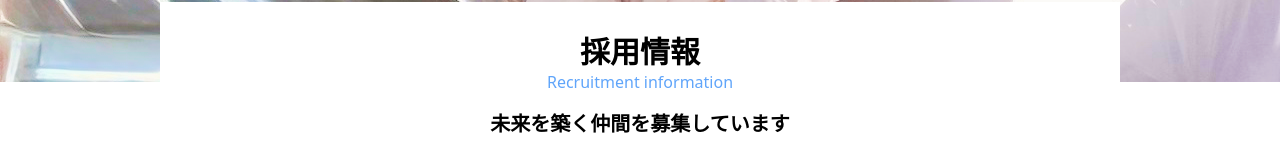
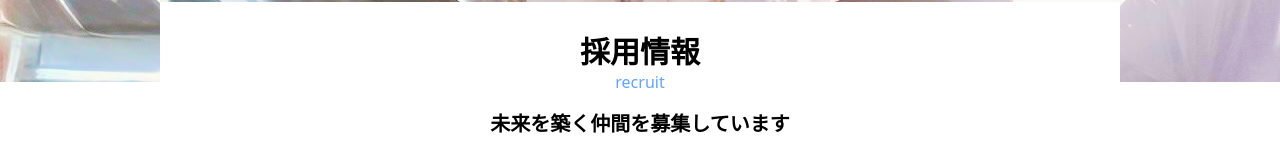
Before and after one commit to teppei1994667/OtaniKogyo_HP, a Next.js app: page /recruit in a window 1280 px wide. Shown: the part 438-598 px from the top of the page. Built offline with nearby package versions, Linux system fonts and the light colour scheme.

Commit message:
軽微な修正

```diff
--- a/src/app/company/component/CpTitile.tsx
+++ b/src/app/company/component/CpTitile.tsx
@@ -12,6 +12,7 @@ export const CpTitle = (props: CpTitleProps) => {
       <Grid container className={`justify-center ${marginTop}`}>
         <Grid className="text-center w-full">
           <h1 className="font-bold text-3xl">{title}</h1>
+          <p className="text-base text-blue-400">company</p>
           <div className="mt-2 mx-auto w-2/3 border-b border-gray-400"></div>
         </Grid>
       </Grid>
--- a/src/app/recruit/page.tsx
+++ b/src/app/recruit/page.tsx
@@ -18,7 +18,7 @@ export default function RecruitmentInformation() {
       <Grid container className="md:-mt-20 xl:h-60 w-full justify-center">
         <Grid className="w-11/12 lg:w-240 bg-white text-center pt-6 sm:pt-8">
           <h1 className="font-bold text-3xl">採用情報</h1>
-          <h1 className="text-base text-blue-400">Recruitment information</h1>
+          <h1 className="text-base text-blue-400">recruit</h1>
           <h1 className="font-bold text-xl mt-4">
             未来を築く仲間を募集しています
           </h1>
--- a/src/app/services/page.tsx
+++ b/src/app/services/page.tsx
@@ -18,7 +18,7 @@ export default function OurService() {
       <Grid container className="md:-mt-20 xl:h-80 w-full justify-center">
         <Grid className="w-11/12 lg:w-240 bg-white text-center pt-6 sm:pt-8">
           <h1 className="font-bold text-3xl">事業内容</h1>
-          <h1 className="text-base text-blue-400">our service</h1>
+          <h1 className="text-base text-blue-400">our services</h1>
           <h1 className="font-bold text-xl mt-4">
             安全・安心な環境づくりへの挑戦
           </h1>
```
